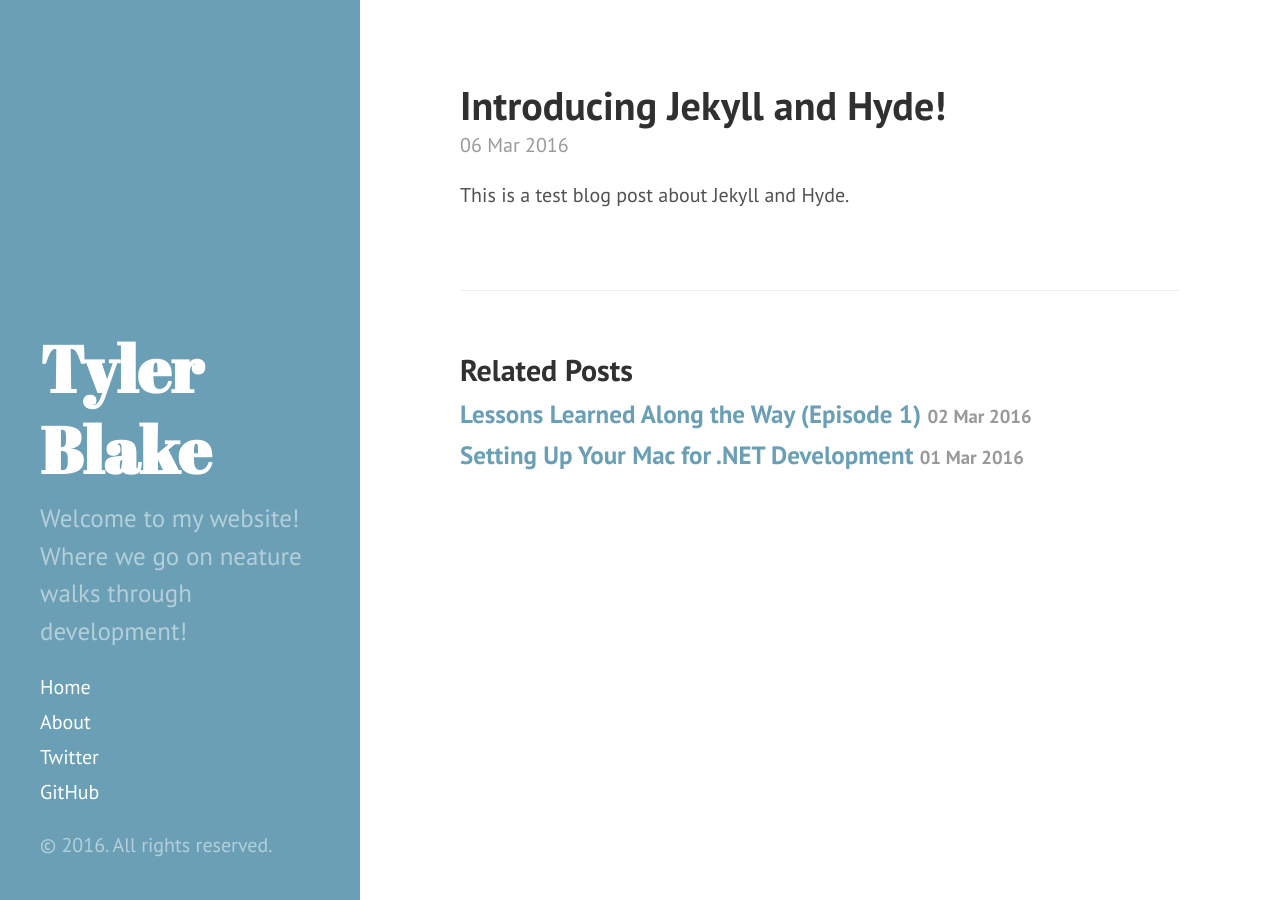
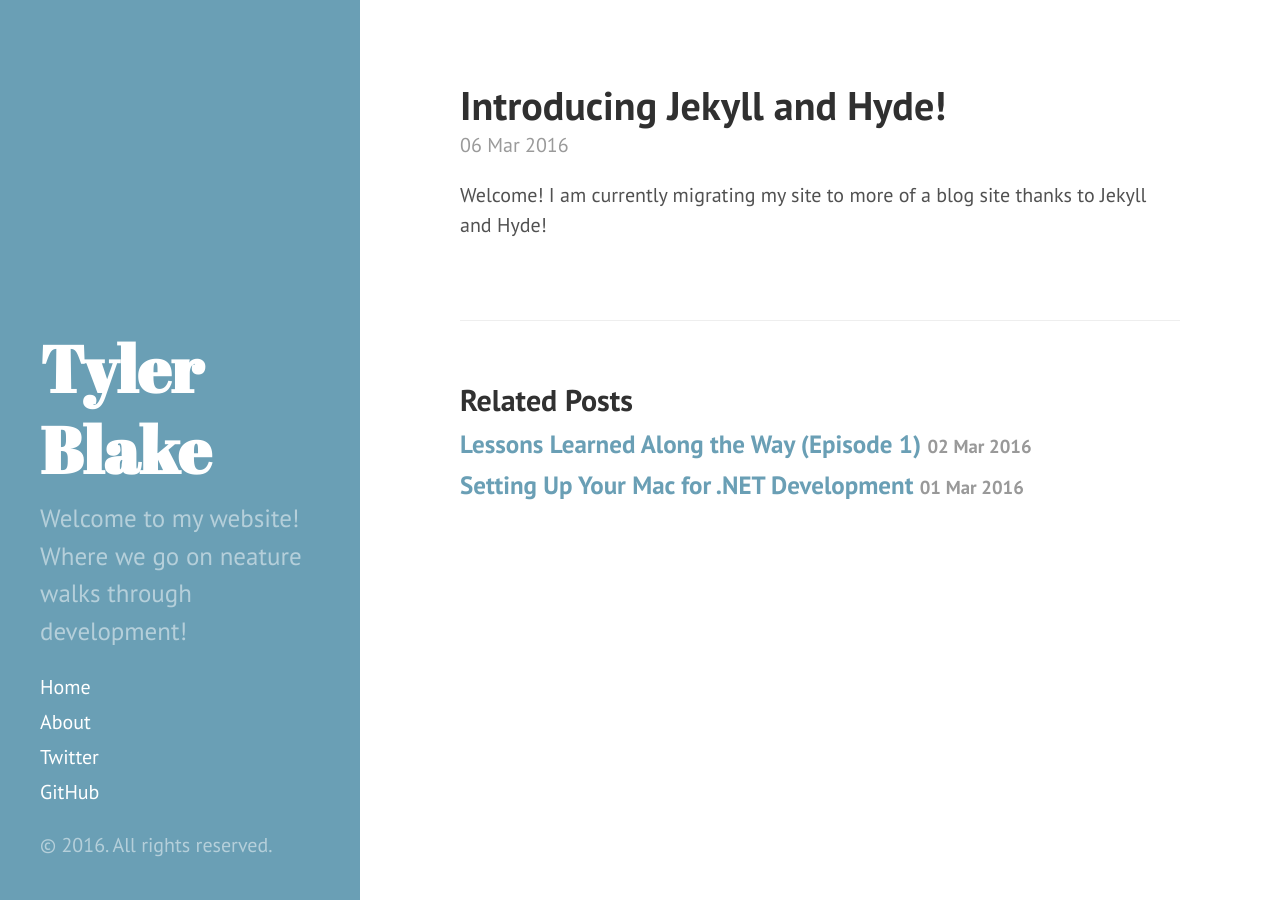
Before and after one commit to tylerablake/website, a Jekyll site: the page built from _posts/2016-03-06-jekyll-and-hyde-blog.md, in a window 1280 px wide. Built offline with Jekyll 4.4.1, drawn with Linux system fonts in a browser that asks for light colours.

Commit message:
edit blog content

```diff
--- a/_posts/2016-03-06-jekyll-and-hyde-blog.md
+++ b/_posts/2016-03-06-jekyll-and-hyde-blog.md
@@ -3,4 +3,4 @@ layout: post
 title: Introducing Jekyll and Hyde!
 ---
 
-This is a test blog post about Jekyll and Hyde.
+Welcome! I am currently migrating my site to more of a blog site thanks to Jekyll and Hyde!
```
